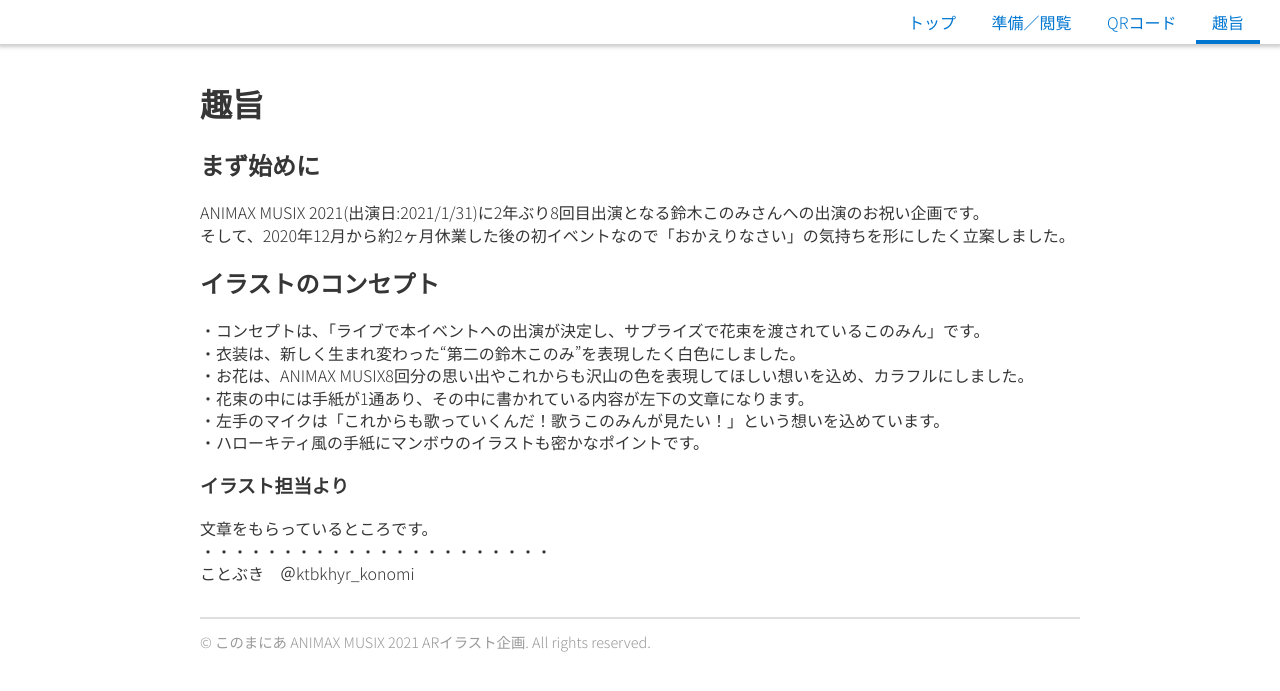
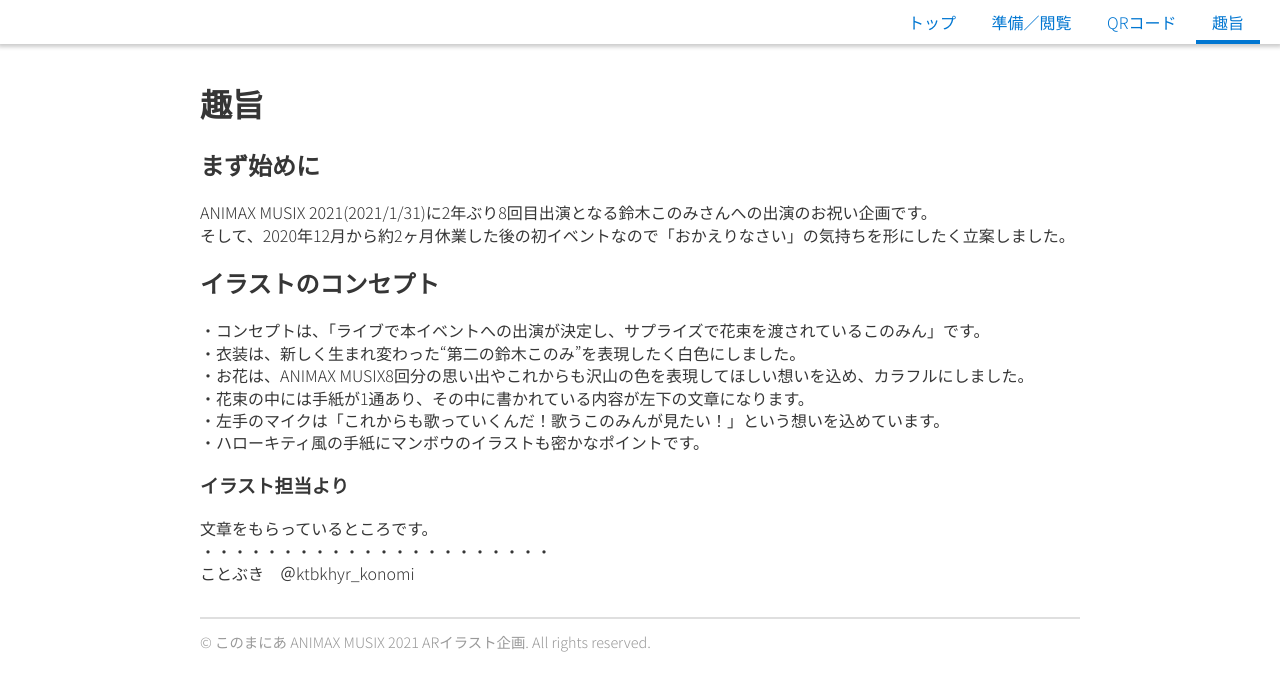
Before and after one commit to konomania/konomania.github.io, a Jekyll site: the page built from _pages/concept.md, in a window 1280 px wide. Shown: the top 691 px of the page. Built offline with Jekyll 4.4.1, drawn with Linux system fonts in a browser that asks for light colours.

Commit message:
Update concept.md

```diff
--- a/_pages/concept.md
+++ b/_pages/concept.md
@@ -7,7 +7,7 @@
 
 ## まず始めに
 
-ANIMAX MUSIX 2021(出演日:2021/1/31)に2年ぶり8回目出演となる鈴木このみさんへの出演のお祝い企画です。
+ANIMAX MUSIX 2021(2021/1/31)に2年ぶり8回目出演となる鈴木このみさんへの出演のお祝い企画です。
 そして、2020年12月から約2ヶ月休業した後の初イベントなので「おかえりなさい」の気持ちを形にしたく立案しました。
 
 ## イラストのコンセプト
```
